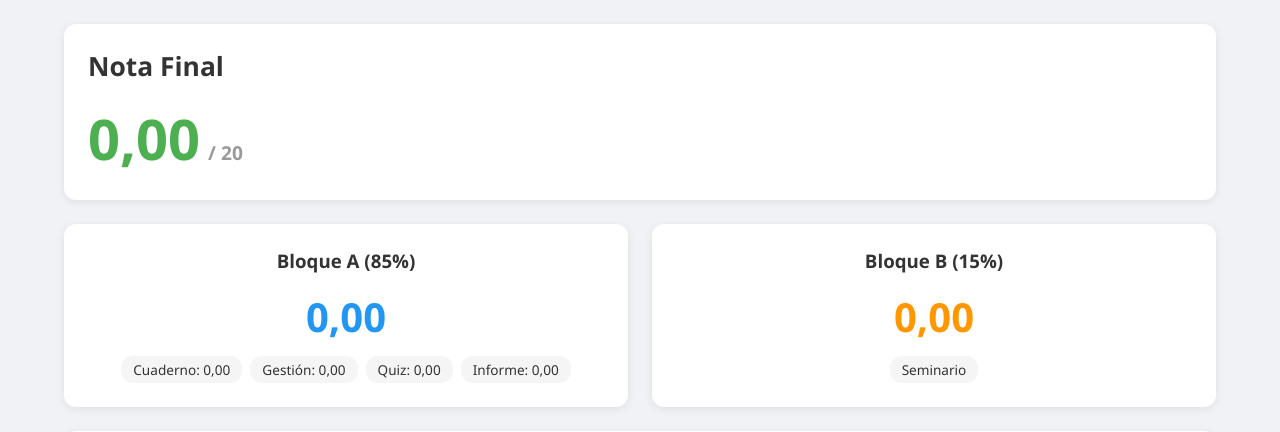
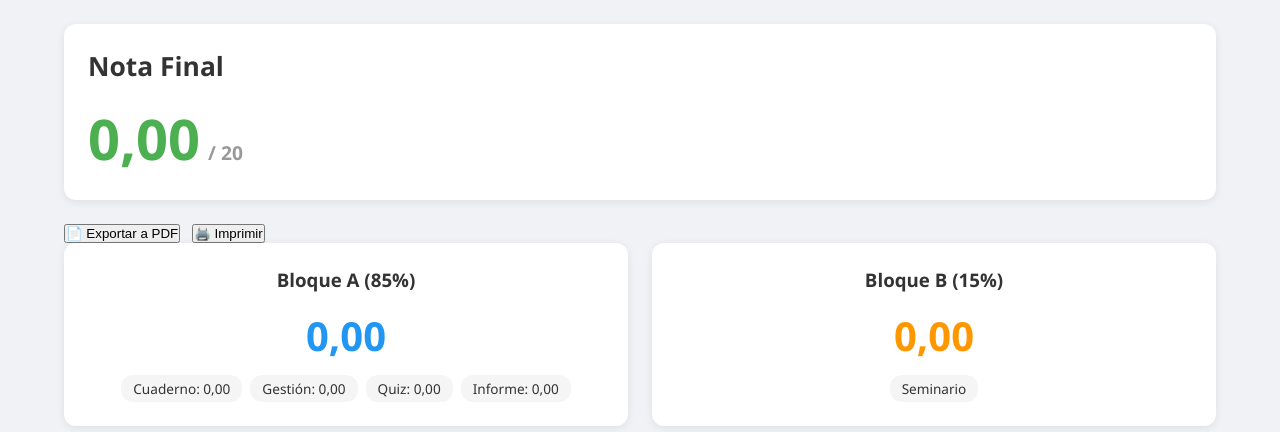
Before and after one commit to labfqfciensucv/sistema-calificaciones, a Flask app: template templates/dashboard.html in a window 1280 px wide. Shown: the part 66-498 px from the top of the page. Run offline with Flask 3, Linux system fonts and the light colour scheme; the template is opened without the code that fills it, so the values that code supplies are empty.

Commit message:
Update dashboard.html

```diff
--- a/templates/dashboard.html
+++ b/templates/dashboard.html
@@ -28,6 +28,16 @@
                     <span class="grade-value">{{ estudiante.final|comma }}</span>
                     <span class="grade-outof">/ 20</span>
                 </div>
+            </div>
+
+            <!-- Agregar después de la nota final -->
+            <div style="display: flex; gap: 12px; margin-top: 16px;">
+                <button onclick="exportarPDF()" class="btn-export">
+                    📄 Exportar a PDF
+                </button>
+                <button onclick="window.print()" class="btn-export">
+                    🖨️ Imprimir
+                </button>
             </div>
 
             <!-- Bloques -->
```
